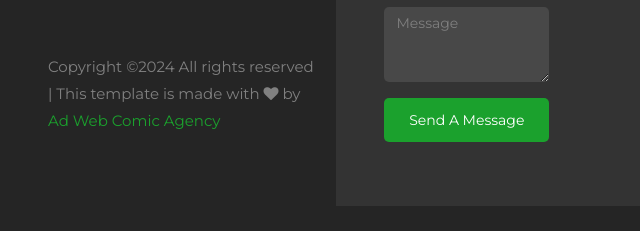
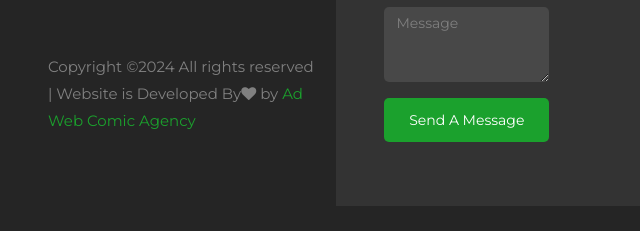
Before and after one commit to adilali097/wercoe, a plain HTML site: page index.html in a window 1280 px wide. Shown: the part 4700-4931 px from the top of the page, 0-640 px from the left. Drawn offline with Linux system fonts and the light colour scheme; some packages are replaced by stand-ins of ours; files whose address does not match are found by name.

Commit message:
Update index.html

```diff
--- a/index.html
+++ b/index.html
@@ -705,7 +705,7 @@
 						<div class="row mt-md-5">
 							<div class="col-md-12">
 								<p class="copyright"><!-- Link back to Colorlib can't be removed. Template is licensed under CC BY 3.0. -->
-					  Copyright &copy;<script>document.write(new Date().getFullYear());</script> All rights reserved | This template is made with <i class="fa fa-heart" aria-hidden="true"></i> by <a href="https://adwebcomicagency.vercel.app/" target="_blank">Ad Web Comic Agency</a>
+					  Copyright &copy;<script>document.write(new Date().getFullYear());</script> All rights reserved | Website is Developed By<i class="fa fa-heart" aria-hidden="true"></i> by <a href="https://adwebcomicagency.vercel.app/" target="_blank">Ad Web Comic Agency</a>
 					  <!-- Link back to Colorlib can't be removed. Template is licensed under CC BY 3.0. --></p>
 							</div>
 						</div>
```
